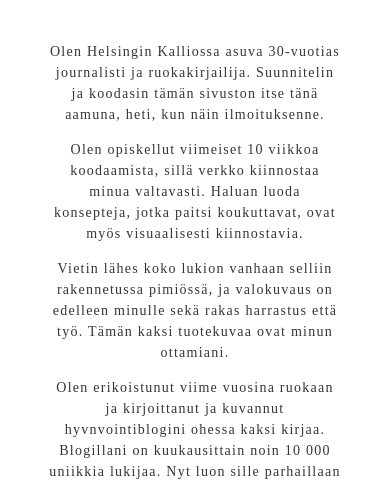
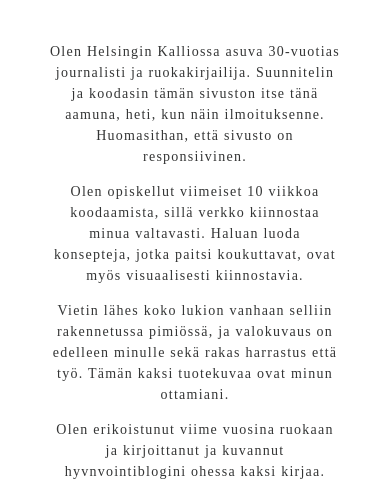
Before and after one commit to emmiliia/emmiliia.github.io, a plain HTML site: page mediapool_rekry/mediapoolrekry.html in a window 390 px wide. Shown: the part 359-844 px from the top of the page. Drawn offline with Linux system fonts and the light colour scheme.

Commit message:
responsive

```diff
--- a/mediapool_rekry/mediapoolrekry.html
+++ b/mediapool_rekry/mediapoolrekry.html
@@ -16,7 +16,7 @@
 	<article>
 	<img src="images/emmiliia_outside.jpg" alt="The cover of the first issue. A girl with apple galette." title="The cover of the first issue">
 	<h1>Moniosaaja</h1>
-	<p>Olen Helsingin Kalliossa asuva 30-vuotias journalisti ja ruokakirjailija. Suunnitelin ja koodasin tämän sivuston itse tänä aamuna, heti, kun näin ilmoituksenne.</p>
+	<p>Olen Helsingin Kalliossa asuva 30-vuotias journalisti ja ruokakirjailija. Suunnitelin ja koodasin tämän sivuston itse tänä aamuna, heti, kun näin ilmoituksenne. Huomasithan, että sivusto on responsiivinen.</p>
 	<p>Olen opiskellut viimeiset 10 viikkoa koodaamista, sillä verkko kiinnostaa minua valtavasti. Haluan luoda konsepteja, jotka paitsi koukuttavat, ovat myös visuaalisesti kiinnostavia.</p>
 	<p>Vietin lähes koko lukion vanhaan selliin rakennetussa pimiössä, ja valokuvaus on edelleen minulle sekä rakas harrastus että työ. Tämän kaksi tuotekuvaa ovat minun ottamiani.</p>
 	<p>Olen erikoistunut viime vuosina ruokaan ja kirjoittanut ja kuvannut hyvnvointiblogini ohessa kaksi kirjaa. Blogillani on kuukausittain noin 10 000 uniikkia lukijaa. Nyt luon sille parhaillaan uutta kansainvälistä konseptia. Aloitin koodausopinnotkin osin siksi, että halusin päästä itse suunnittelemaan sivustoni ulkoasun. Järkevää navigointia unohtamatta.</p>
```
